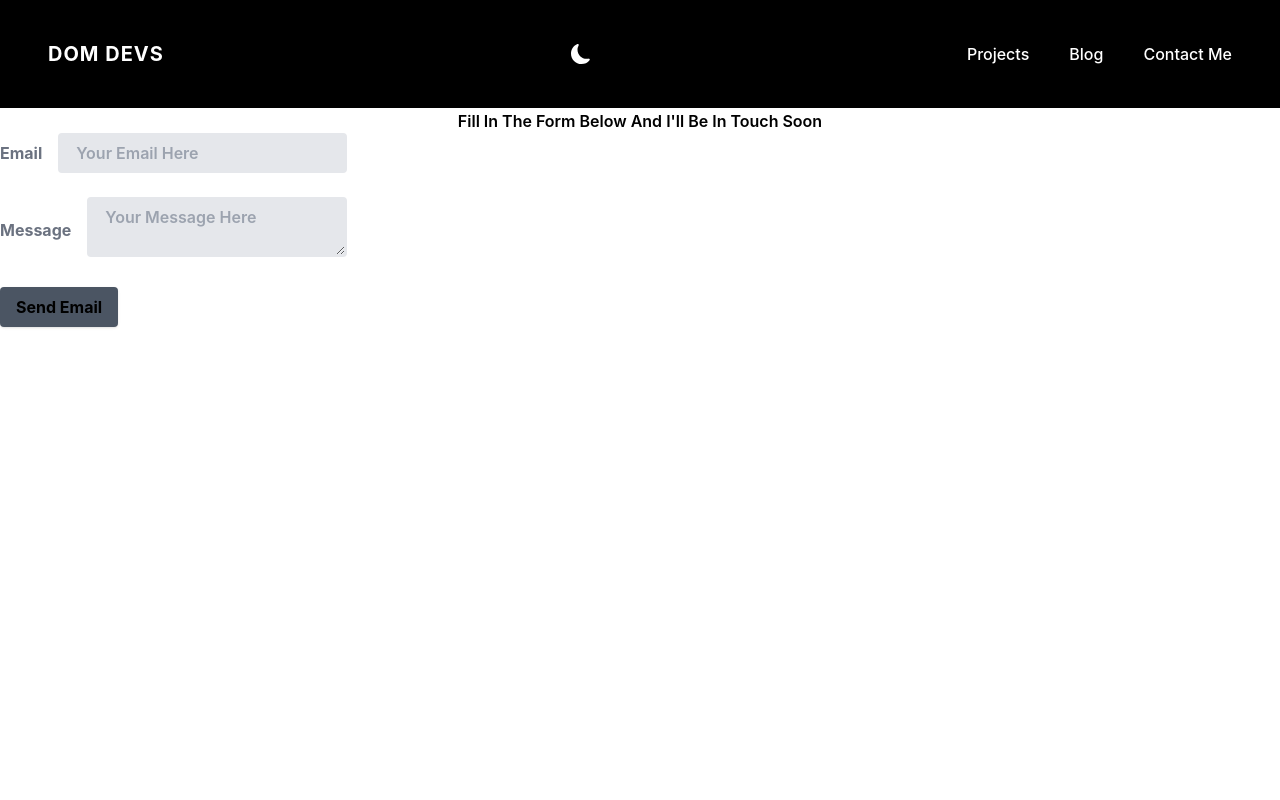
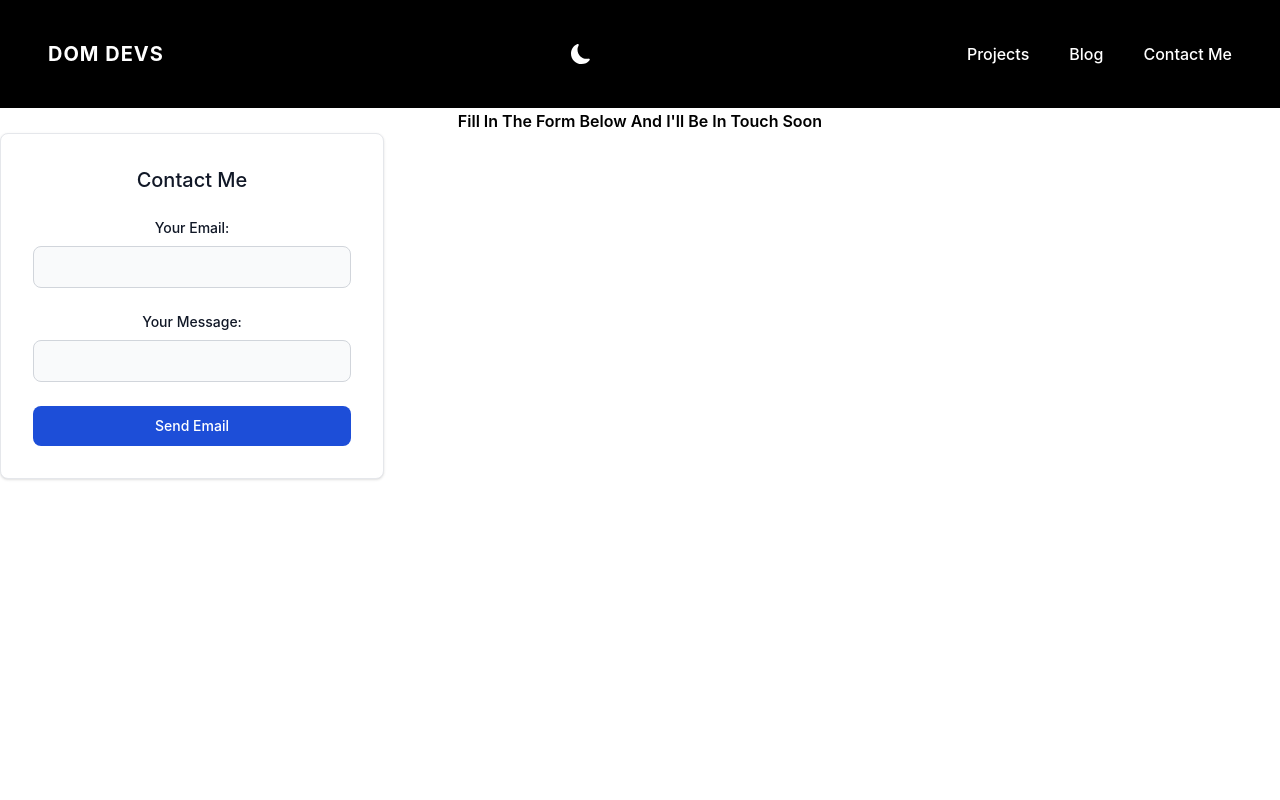
Before and after one commit to DomDevs2000/React-NextJS-Personal-Website, a Next.js app: page /contact in a window 1280 px wide. Shown: the top 800 px of the page. Built offline with nearby package versions, Linux system fonts and the light colour scheme.

Commit message:
updated contact card to match other cards

```diff
--- a/components/Contact.tsx
+++ b/components/Contact.tsx
@@ -1,9 +1,6 @@
 import React, { useRef } from 'react';
 import emailjs from '@emailjs/browser';
-//import * as dotenv from 'dotenv';
-//
-//dotenv.config();
-//const { PUBLIC_KEY, SERVICE_ID, TEMPLATE_ID } = process.env;
+
 
 export const Contact = () => {
     const form: any = useRef();
@@ -29,53 +26,139 @@
     };
 
     return (
-        <form ref={form} onSubmit={sendEmail} className="w-full">
-            <div className="md:flex md:items-center mb-6">
+        <>
+            <div className="w-full max-w-sm p-4 bg-white border border-gray-200 rounded-lg shadow sm:p-6 md:p-8 dark:bg-gray-800 dark:border-gray-700">
+                <form ref={form} onSubmit={sendEmail} className="space-y-6">
+                    <h5 className="text-xl font-medium text-gray-900 dark:text-white">
+                        Contact Me
+                    </h5>
                     <div>
-                    <label className="block text-gray-500 font-bold md:text-right mb-1 md:mb-0 pr-4">
-                        Email
+                        <label
+                            htmlFor="email"
+                            className="block mb-2 text-sm font-medium text-gray-900 dark:text-white"
+                        >
+                            Your Email:
                         </label>
-                </div>
-                <div>
                         <input
-                        className="bg-gray-200 appearance-none border-2 border-gray-200 rounded w-full py-2 px-4 text-gray-700 leading-tight focus:outline-none focus:bg-white focus:border-purple-500"
+                            type="email"
+                            name="from_name"
                             id="from_name"
-                        name="from_name"
-                        type="email"
-                        placeholder="Your Email Here"
+                            className="bg-gray-50 border border-gray-300 text-gray-900 text-sm rounded-lg focus:ring-blue-500 focus:border-blue-500 block w-full p-2.5 dark:bg-gray-600 dark:border-gray-500 dark:placeholder-gray-400 dark:text-white"
                             required
                         />
                     </div>
-            </div>
-            <div className="md:flex md:items-center mb-6">
                     <div>
-                    <label className="block text-gray-500 font-bold md:text-right mb-1 md:mb-0 pr-4">
-                        Message
+                        <label className="block mb-2 text-sm font-medium text-gray-900 dark:text-white">
+                            Your Message:
                         </label>
-                </div>
-                <div>
-                    <textarea
-                        className="bg-gray-200 appearance-none border-2 border-gray-200 rounded w-full py-2 px-4 text-gray-700 leading-tight focus:outline-none focus:bg-white focus:border-purple-500"
+                        <input
                             id="message"
                             name="message"
-                        placeholder="Your Message Here"
+                            className="bg-gray-50 border border-gray-300 text-gray-900 text-sm rounded-lg focus:ring-blue-500 focus:border-blue-500 block w-full p-2.5 dark:bg-gray-600 dark:border-gray-500 dark:placeholder-gray-400 dark:text-white"
+                            required
                         />
                     </div>
-            </div>
 
-            <div className="md:flex md:items-center">
-                <div className=""></div>
-                <div className="">
                     <button
-                        className="shadow cursor-pointer  text-black dark:bg-white bg-gray-600 dark:hover:bg-gray-600 hover:bg-gray-200 focus:shadow-outline focus:outline-none font-bold py-2 px-4 rounded"
                         type="submit"
                         id="button"
                         value="Send Email"
+                        className="w-full text-white bg-blue-700 hover:bg-blue-800 focus:ring-4 focus:outline-none focus:ring-blue-300 font-medium rounded-lg text-sm px-5 py-2.5 text-center dark:bg-blue-600 dark:hover:bg-blue-700 dark:focus:ring-blue-800"
                     >
                         Send Email
                     </button>
+                </form>
             </div>
-            </div>
-        </form>
+        </>
+        // {/*<div className="md:flex md:items-center mb-6">*/
+        // }
+        // {/*    <div>*/
+        // }
+        // {/*        <label className="block text-gray-500 font-bold md:text-right mb-1 md:mb-0 pr-4">*/
+        // }
+        // {/*            Email*/
+        // }
+        // {/*        </label>*/
+        // }
+        // {/*    </div>*/
+        // }
+        // {/*    <div>*/
+        // }
+        // {/*        <input*/
+        // }
+        // {/*            className="bg-gray-200 appearance-none border-2 border-gray-200 rounded w-full py-2 px-4 text-gray-700 leading-tight focus:outline-none focus:bg-white focus:border-purple-500"*/
+        // }
+        // {/*            id="from_name"*/
+        // }
+        // {/*            name="from_name"*/
+        // }
+        // {/*            type="email"*/
+        // }
+        // {/*            placeholder="Your Email Here"*/
+        // }
+        // {/*            required*/
+        // }
+        // {/*        />*/
+        // }
+        // {/*    </div>*/
+        // }
+        // {/*</div>*/
+        // }
+        // {/*<div className="md:flex md:items-center mb-6">*/
+        // }
+        // {/*    <div>*/
+        // }
+        // {/*        <label className="block text-gray-500 font-bold md:text-right mb-1 md:mb-0 pr-4">*/
+        // }
+        // {/*            Message*/
+        // }
+        // {/*        </label>*/
+        // }
+        // {/*    </div>*/
+        // }
+        // {/*    <div>*/
+        // }
+        // {/*        <textarea*/
+        // }
+        // {/*            className="bg-gray-200 appearance-none border-2 border-gray-200 rounded w-full py-2 px-4 text-gray-700 leading-tight focus:outline-none focus:bg-white focus:border-purple-500"*/
+        // }
+        // {/*            id="message"*/
+        // }
+        // {/*            name="message"*/
+        // }
+        // {/*            placeholder="Your Message Here"*/
+        // }
+        // {/*        />*/
+        // }
+        // {/*    </div>*/
+        // }
+        // {/*</div>*/
+        // }
+        //
+        // {/*<div className="md:flex md:items-center">*/
+        // }
+        // {/*    <div className=""></div>*/
+        // }
+        // {/*    <div className="">*/
+        // }
+        // {/*        <button*/
+        // }
+        // {/*            className="shadow cursor-pointer  text-black dark:bg-white bg-gray-600 dark:hover:bg-gray-600 hover:bg-gray-200 focus:shadow-outline focus:outline-none font-bold py-2 px-4 rounded"*/
+        // }
+        // {/*            type="submit"*/
+        // }
+        // {/*            id="button"*/
+        // }
+        // {/*            value="Send Email"*/
+        // }
+        // {/*        >*/
+        // }
+        // {/*            Send Email*/
+        // }
+        // {/*        </button>*/
+        // }
+        // {/*    </div>*/
+        // }
+        // {/*</div>*/}
     );
 };
```
Lines whose indentation alone changed are shown as unchanged.
